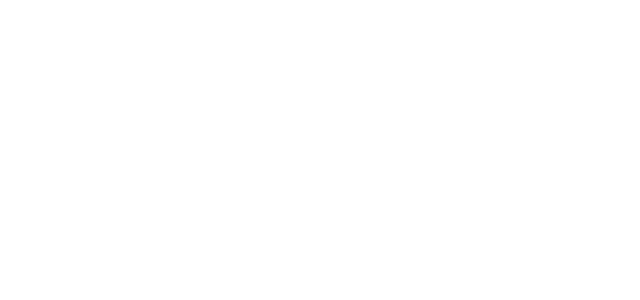
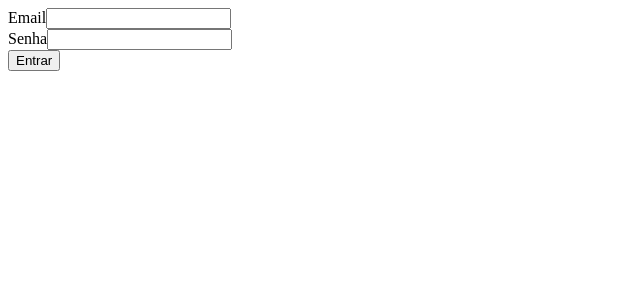
Before and after one commit to Victor3294/M1-Projeto-Avaliativo, a React (Vite) app: page /login in a window 1280 px wide. Shown: the top 300 px of the page, without its empty margins (0-640 px from the left). Built offline with nearby package versions, Linux system fonts and the light colour scheme; data requests are answered from the project's data file.

Commit message:
feat: 🎸 Criação dos inputs da pagina de login
Inputs criados com o useForm

```diff
--- a/src/pages/Login/index.jsx
+++ b/src/pages/Login/index.jsx
@@ -1,6 +1,31 @@
-function Login(){
-    return(
-        <></>
-    )
+import { useForm } from "react-hook-form";
+
+function Login() {
+  const {
+    register
+  } = useForm();
+  return (
+    <>
+      <form>
+        <div>
+          <label htmlFor="">Email</label>
+          <input
+            type="email"
+            {...register("email", {
+              required: "Informe seu email.",
+            })}
+          />
+        </div>
+        <div>
+            <label htmlFor="">Senha</label>
+            <input type="password"
+            {...register("senha", {
+                required: "Informe sua senha.",
+            })}/>
+        </div>
+        <button type="submit">Entrar</button>
+      </form>
+    </>
+  );
 }
-export default Login
+export default Login;
```
